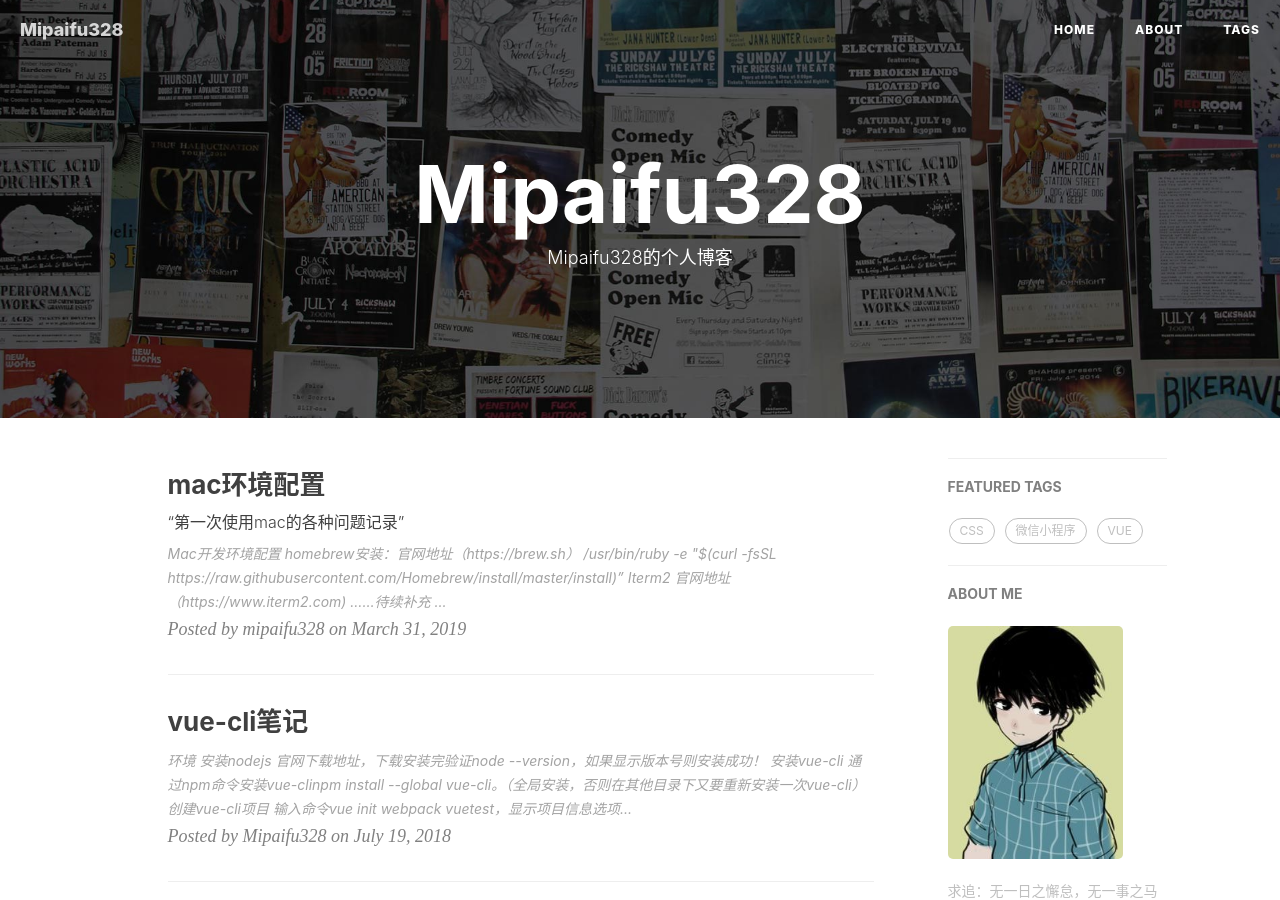
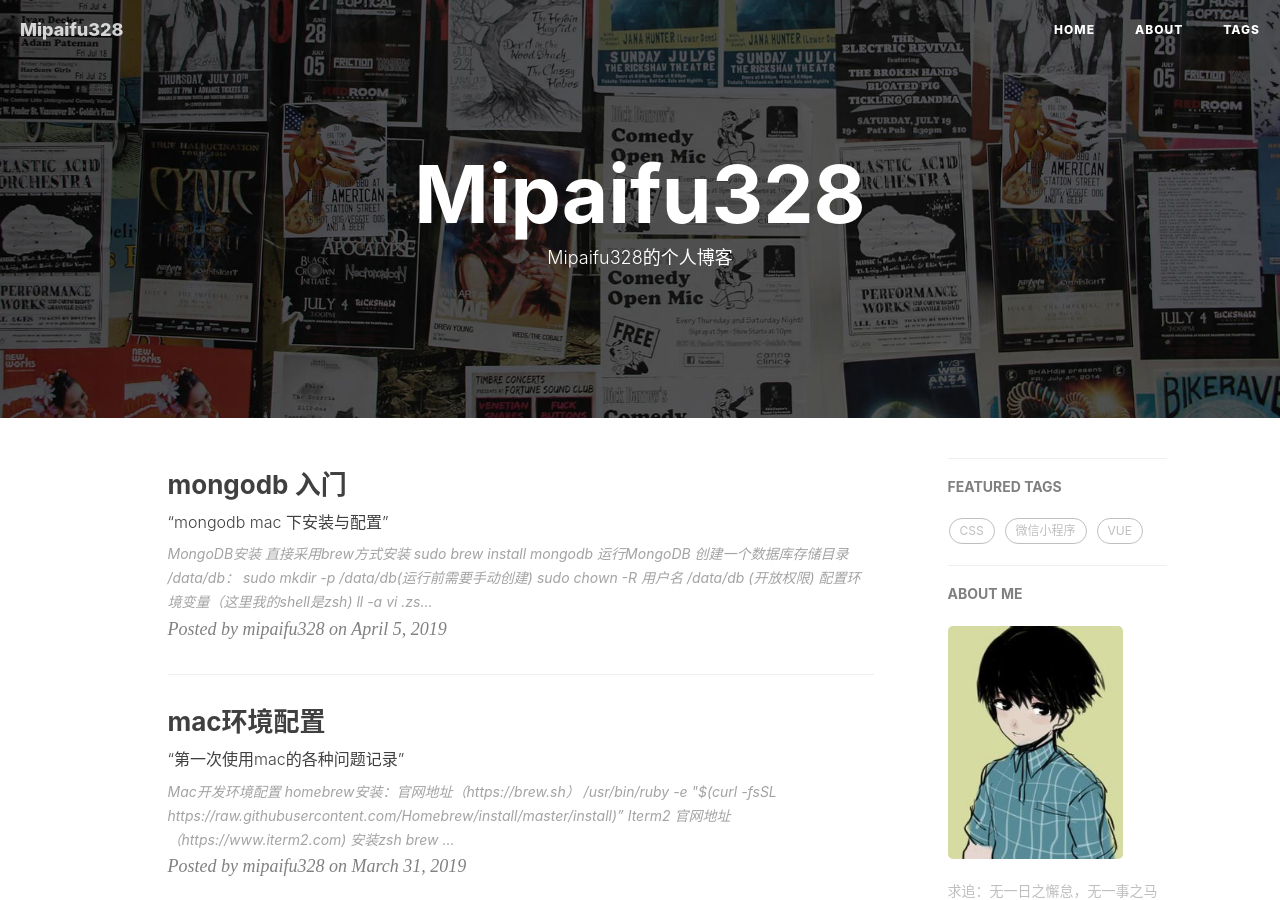
Before and after one commit to mipaifu328/mipaifu328.github.io, a Jekyll site: the page built from index.html, in a window 1280 px wide and 900 px high. Built offline with Jekyll 4.4.1, drawn with Linux system fonts in a browser that asks for light colours; nearby versions of some CDN libraries; the list of posts is cut into pages by our own code; comment, search, counter and statistics services are not loaded; some of the changed text lies outside the part shown.

Commit message:
mongodb入门

````diff
--- a/_posts/2019-03-31-mac-01.md
+++ b/_posts/2019-03-31-mac-01.md
@@ -14,7 +14,8 @@ tag:
 1. homebrew安装：官网地址（https://brew.sh）
 `/usr/bin/ruby -e "$(curl -fsSL https://raw.githubusercontent.com/Homebrew/install/master/install)”`
 2. Iterm2 官网地址（https://www.iterm2.com)
-3.
+3. 安装zsh `brew install zsh`，修改默认shell `chsh -s /bin/zsh`(安装oh-my-zsh后也会修改默认shell)
+4. 安装oh-my-zsh `sh -c "$(curl -fsSL https://raw.github.com/robbyrussell/oh-my-zsh/master/tools/install.sh)"`
 
 ……待续补充
 
--- /dev/null
+++ b/_posts/2019-04-05-mongodb-01.md
@@ -0,0 +1,43 @@
+---
+layout: post
+title: "mongodb 入门"
+subtitle: “mongodb mac 下安装与配置”
+date: 2019-04-05 20:50
+author: "mipaifu328"
+header-img: "img/in-post/2019-03/sea.jpeg"
+tag:
+    - mongodb
+---
+
+## MongoDB安装
+直接采用brew方式安装
+`sudo brew install mongodb`
+
+## 运行MongoDB
+1. 创建一个数据库存储目录 /data/db：
+`sudo mkdir -p /data/db`(运行前需要手动创建)
+`sudo chown -R 用户名 /data/db `(开放权限)
+2. 配置环境变量（这里我的shell是zsh)
+```javascript
+  ll -a
+  vi .zshrc
+  // 按键i 插入， esc后，输入命令 :wq 保存退出
+  export PATH=/usr/local/Cellar/mongodb/4.0.3_1/bin:${PATH}
+```
+3. 启动mongodb `~/mongod`
+
+4. 关闭服务
+```javascript
+// 方式1
+mongod --shutdown
+//方式2
+control + c
+// 方式3
+use admin;
+db.shutdownServer();
+```
+## MongoDB可视化工具
+- Navigate to folder & install adminMongo: `git clone https://github.com/mrvautin/adminMongo.git` && `cd adminMongo`
+- Install dependencies: `npm install`
+- Start application: `npm start` or `node app`
+- Visit `http://127.0.0.1:1234` in your browser
````
Also changed, not shown: img/in-post/2019-03/sea.jpeg (deleted).
